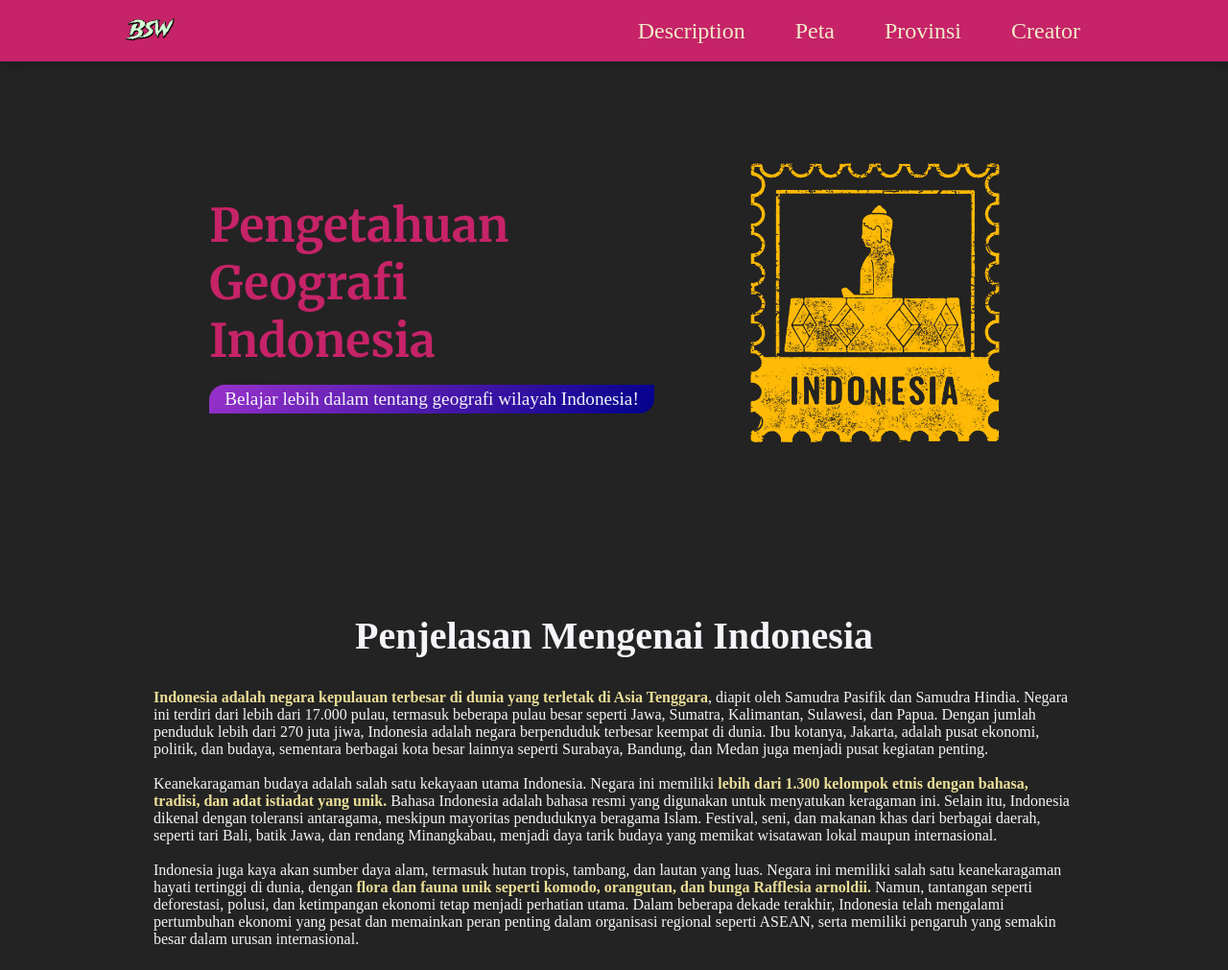
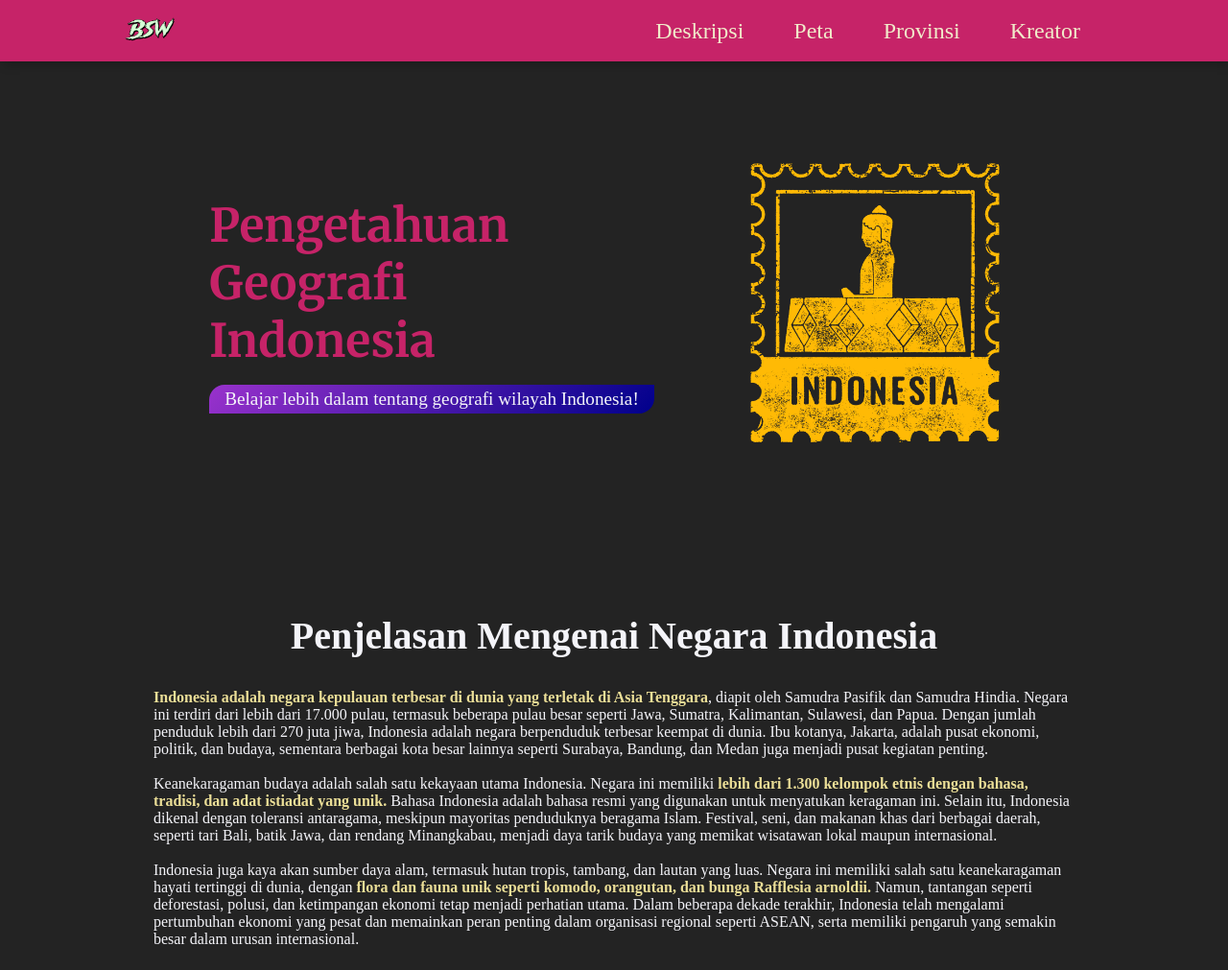
Before and after one commit to bahartika/Geography-of-Indonesia, a plain HTML site: page index.html in a window 1280 px wide. Shown: the top 1011 px of the page at 96% size. Drawn offline with Linux system fonts and the light colour scheme; a web font is replaced by a local one.

Commit message:
Mengubah teks Navbar ke bahasa Indonesia

```diff
--- a/index.html
+++ b/index.html
@@ -17,10 +17,10 @@
         <!-- Navbar -->
         <nav>
           <ul class="flex">
-            <li><a href="#desc">Description</a></li>
+            <li><a href="#desc">Deskripsi</a></li>
             <li><a href="#peta">Peta</a></li>
             <li><a href="#profil-wilayah">Provinsi</a></li>
-            <li><a href="#creator">Creator</a></li>
+            <li><a href="#creator">Kreator</a></li>
           </ul>
           <div class="menu-toggle">
             <input type="checkbox" />
@@ -49,7 +49,7 @@
 
     <main>
       <section id="desc">
-        <h2>Penjelasan Mengenai Indonesia</h2>
+        <h2>Penjelasan Mengenai Negara Indonesia</h2>
         <p>
           <span>Indonesia adalah negara kepulauan terbesar di dunia yang terletak di Asia Tenggara</span>, diapit oleh Samudra Pasifik dan Samudra Hindia. Negara ini terdiri dari lebih dari 17.000 pulau, termasuk beberapa pulau besar
           seperti Jawa, Sumatra, Kalimantan, Sulawesi, dan Papua. Dengan jumlah penduduk lebih dari 270 juta jiwa, Indonesia adalah negara berpenduduk terbesar keempat di dunia. Ibu kotanya, Jakarta, adalah pusat ekonomi, politik, dan
```
